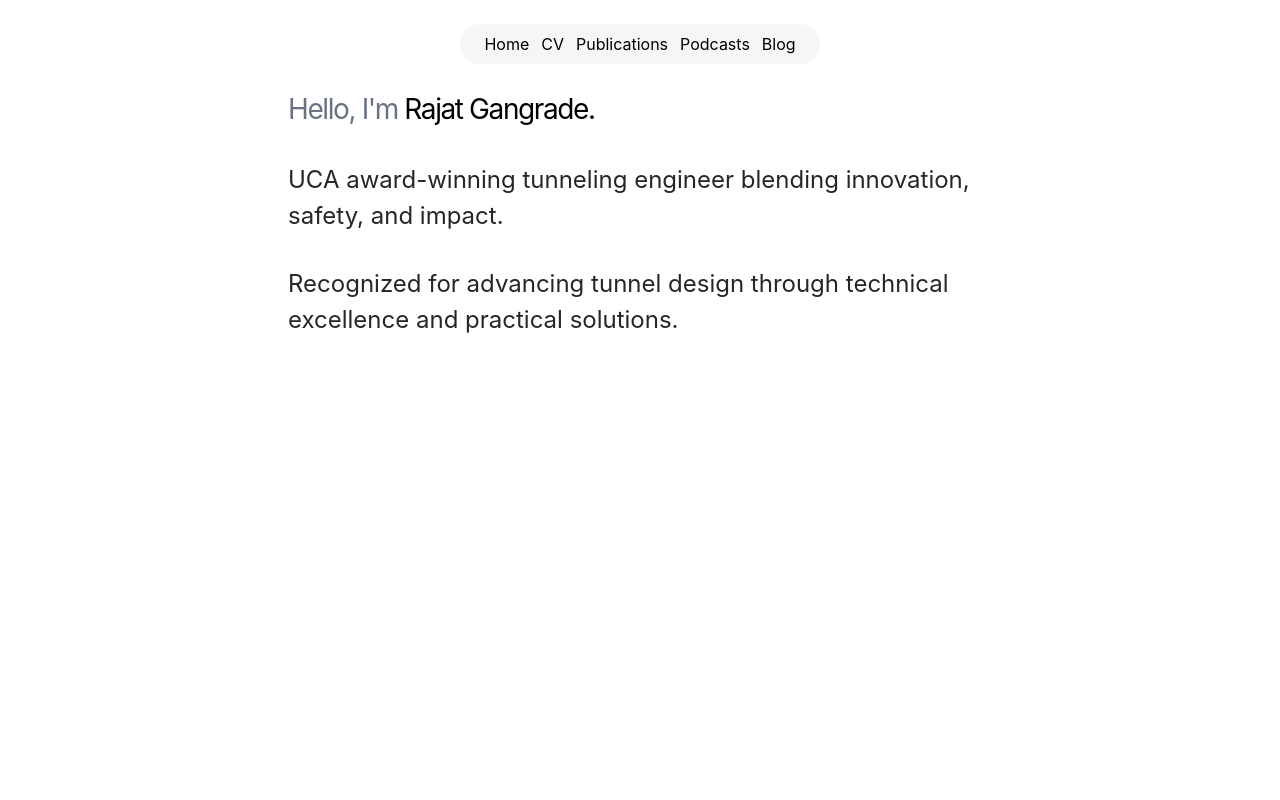
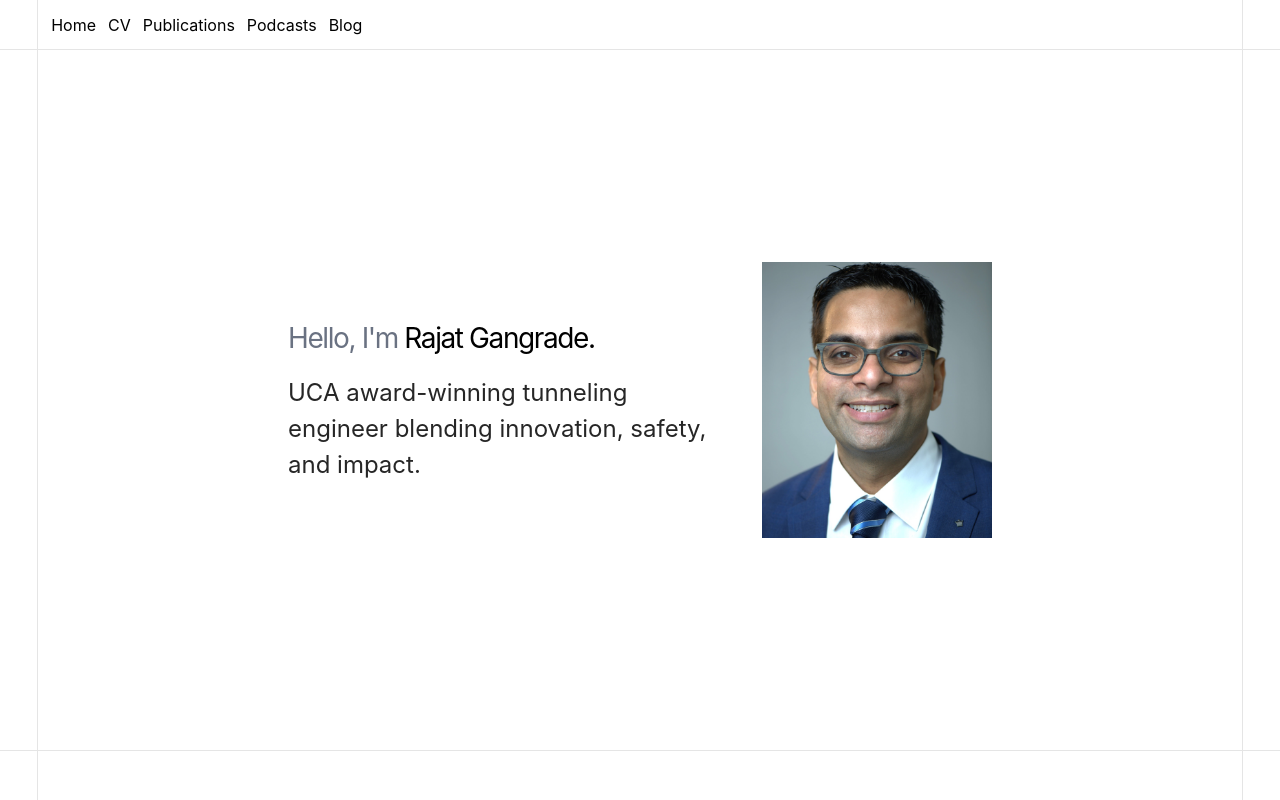
Before and after one commit to rajat2g/Portfolio, a Next.js app: page / in a window 1280 px wide. Built offline with nearby package versions, Linux system fonts and the light colour scheme.

Commit message:
homepage revamp

```diff
--- a/app/blog/page.tsx
+++ b/app/blog/page.tsx
@@ -7,7 +7,7 @@ export const metadata = {
 
 export default function Page() {
   return (
-    <section>
+    <section style={{ marginTop: "2vh" }}>
       <h1 className="font-semibold text-2xl mb-8 tracking-tighter">My Blog</h1>
       <BlogPosts />
     </section>
--- a/app/components/nav.tsx
+++ b/app/components/nav.tsx
@@ -11,22 +11,8 @@ const navItems = {
 
 export function Navbar() {
   return (
-    <aside style={{
-      position: "sticky",
-      top: "0px",
-      // transform: "translateX(-50%)"
-    }}>
-      <div style={{
-        padding: "24px 0",
-        display: "flex",
-        justifyContent: "center"
-      }}>
     <nav
       style={{
-            backgroundColor: 'rgba(242, 242, 242, 0.7)',
-            borderRadius: "100px",
-            backdropFilter: "blur(25px)",
-            padding: "8px 24px",
         display: "flex",
         gap: "12px",
         width: "fit-content"
@@ -42,7 +28,5 @@ export function Navbar() {
         )
       })}
     </nav>
-        </div>
-    </aside>
   )
 }
--- a/app/layout.tsx
+++ b/app/layout.tsx
@@ -1,40 +1,7 @@
 import './global.css'
-import type { Metadata } from 'next'
 import { GeistSans } from 'geist/font/sans'
 import { GeistMono } from 'geist/font/mono'
 import { Navbar } from './components/nav'
-import { Analytics } from '@vercel/analytics/react'
-import { SpeedInsights } from '@vercel/speed-insights/next'
-import Footer from './components/footer'
-import { baseUrl } from './sitemap'
-
-export const metadata: Metadata = {
-  metadataBase: new URL(baseUrl),
-  title: {
-    default: 'Next.js Portfolio Starter',
-    template: '%s | Next.js Portfolio Starter',
-  },
-  description: 'This is my portfolio.',
-  openGraph: {
-    title: 'My Portfolio',
-    description: 'This is my portfolio.',
-    url: baseUrl,
-    siteName: 'My Portfolio',
-    locale: 'en_US',
-    type: 'website',
-  },
-  robots: {
-    index: true,
-    follow: true,
-    googleBot: {
-      index: true,
-      follow: true,
-      'max-video-preview': -1,
-      'max-image-preview': 'large',
-      'max-snippet': -1,
-    },
-  },
-}
 
 const cx = (...classes) => classes.filter(Boolean).join(' ')
 
@@ -52,19 +19,78 @@ export default function RootLayout({
         GeistMono.variable
       )}
     >
-      <body className="antialiased mb-4">
-        <Navbar />
+      <body className="antialiased" style={{ position: "relative" }}>
+        <div
+          id="top-fancy-line-block"
+          style={{
+            position: "absolute",
+            top: "0",
+            left: "0",
+            right: "0",
+            borderBottom: "1px solid #e5e5e5",
+            height: "50px",
+            paddingLeft: "4vw",
+            paddingRight: "4vw",
+            display: "flex",
+            alignItems: "center",
+            justifyContent: "flex-start"
+          }}
+        >
+          {/* <p className='font-semibold hidden sm:block'>Rajat Gangrade</p> */}
+          <Navbar/>
+        </div>
         <main
-        className='mx-4 sm:mx-16 md:mx-32 lg:mx-40 xl:mx-72'
-          // style={{
-          //   margin: "0 20vw"
-          // }}
+          className='mx-4 sm:mx-16 md:mx-32 lg:mx-40 xl:mx-72'
+          style={{
+            paddingTop: "50px",
+            paddingBottom: "50px",
+            minHeight: "100vh",
+            display: "flex",
+            alignItems: "center",
+            justifyContent: "center"
+          }}
         >
           {children}
-          {/* <Footer />
-          <Analytics />
-          <SpeedInsights /> */}
         </main>
+        <div
+          id="bottom-fancy-line-block"
+          style={{
+            height: "50px",
+            position: "absolute",
+            bottom: "0",
+            left: "0",
+            right: "0",
+            zIndex: "100",
+            borderTop: "1px solid #e5e5e5"
+          }}
+        >
+        </div>
+        <div
+          id="right-fancy-line-block"
+          style={{
+            position: "absolute",
+            bottom: "0",
+            top: "0",
+            right: "0",
+            zIndex: "100",
+            borderLeft: "1px solid #e5e5e5",
+            width: "3vw"
+          }}
+        >
+        </div>
+        <div
+          id="left-fancy-line-block"
+          style={{
+            position: "absolute",
+            bottom: "0",
+            top: "0",
+            left: "0",
+            zIndex: "100",
+            borderRight: "1px solid #e5e5e5",
+            width: "3vw"
+          }}
+        >
+        </div>
       </body>
     </html>
   )
--- a/app/pages/cv/page.tsx
+++ b/app/pages/cv/page.tsx
@@ -68,7 +68,7 @@ export default function CVPage() {
   }
   const { title, description, education, experience, publications, awards, skills, service } = content;
   return (
-    <main className="">
+    <div style={{ marginTop: "2vh" }}>
       <h1 className="mb-4 text-2xl font-semibold tracking-tighter">{title}</h1>
       <p className="mb-8 text-neutral-700 dark:text-neutral-300">{description}</p>
       <section className="mb-10">
@@ -134,6 +134,6 @@ export default function CVPage() {
           ))}
         </ul>
       </section>
-    </main>
+    </div>
   );
 }
--- a/app/pages/home/page.tsx
+++ b/app/pages/home/page.tsx
@@ -1,6 +1,7 @@
 export const dynamic = "force-dynamic";
 import fs from 'fs';
 import path from 'path';
+import Image from 'next/image';
 
 // Type definitions
 type FeaturedProjectItem = {
@@ -38,17 +39,24 @@ export default function Home() {
 
   return (
     <section>
-      <h1 className="mb-8 tracking-tighter text-[28px]">
-        <span className="text-gray-500">Hello, I'm</span> Rajat Gangrade.
-      </h1>
-
-      <p className="text-[24px] mb-8 text-neutral-800">
-        {punchline1}
-      </p>
-
-      <p className="text-[24px] text-neutral-800">
-        {punchline2}
-      </p>
+      <div style={{alignItems: "center" }} className="flex flex-col md:flex-row items-start md:items-center gap-8">
+        <div>
+          <h1 className="mb-4 tracking-tighter text-[28px]">
+            <span className="text-gray-500">Hello, I'm</span> Rajat Gangrade.
+          </h1>
+          <p className="text-[24px] text-neutral-800">
+            {punchline1}
+          </p>
+        </div>
+          <Image
+            src="/headshot.jpeg"
+            alt="Rajat Gangrade headshot"
+            width={1335}
+            height={1600}
+            priority
+            style={{ width: '230px', height: 'auto' }}
+          />
+      </div>
 
       {/* Featured Project Section */}
       {/* <div className="my-12">
--- a/app/pages/podcasts/page.tsx
+++ b/app/pages/podcasts/page.tsx
@@ -50,7 +50,7 @@ export default function PodcastsPage() {
   }
   const { title, description, appearances, topics, formats, inquiries } = content;
   return (
-    <main className="">
+    <div style={{ marginTop: "2vh" }}>
       <h1 className="mb-4 text-2xl font-semibold tracking-tighter">{title}</h1>
       <p className="mb-8 text-neutral-700 dark:text-neutral-300">{description}</p>
       <section className="mb-12">
@@ -85,6 +85,6 @@ export default function PodcastsPage() {
           <a href={`mailto:${inquiries.email}`} className="text-link-primary hover:text-link-hover transition-colors">{inquiries.email}</a>
         )}
       </section>
-    </main>
+    </div>
   );
 }
--- a/app/pages/publications/page.tsx
+++ b/app/pages/publications/page.tsx
@@ -38,7 +38,7 @@ function getPublicationsContent(): PublicationsContent {
 export default function PublicationsPage() {
   const { title, description, publications, research_areas } = getPublicationsContent();
   return (
-    <main className="">
+    <div style={{ marginTop: "2vh" }}>
       <h1 className="mb-4 text-2xl font-semibold tracking-tighter">{title}</h1>
       <p className="mb-4 text-lg text-neutral-700 dark:text-neutral-300">{description}</p>
       <section className="mb-4">
@@ -61,6 +61,6 @@ export default function PublicationsPage() {
           ))}
         </ul>
       </section>
-    </main>
+    </div>
   );
 }
--- a/app/pages/research/page.tsx
+++ /dev/null
@@ -1,137 +0,0 @@
-import fs from "fs";
-import path from "path";
-import yaml from "js-yaml";
-
-interface Interest {
-  interest: string;
-  details: string;
-}
-interface Project {
-  title: string;
-  years: string;
-  details: string;
-  link?: string;
-}
-interface Methodology {
-  method: string;
-  details: string;
-}
-interface Collaboration {
-  type: string;
-  partners: { partner: string }[];
-}
-interface Impact {
-  metric: string;
-  value: string;
-}
-interface ResearchContent {
-  title: string;
-  description: string;
-  interests: Interest[];
-  current_projects: Project[];
-  completed_projects: Project[];
-  methodology: Methodology[];
-  collaborations: Collaboration[];
-  impact: Impact[];
-}
-
-export default function ResearchPage() {
-  const filePath = path.join(process.cwd(), "content", "research.md");
-  const raw = fs.readFileSync(filePath, "utf-8");
-  const match = /^---([\s\S]*?)---/.exec(raw);
-  let content: ResearchContent = {
-    title: "",
-    description: "",
-    interests: [],
-    current_projects: [],
-    completed_projects: [],
-    methodology: [],
-    collaborations: [],
-    impact: [],
-  };
-  if (match) {
-    const parsed = yaml.load(match[1]);
-    if (parsed && typeof parsed === 'object' && !Array.isArray(parsed)) {
-      content = { ...content, ...parsed };
-    }
-  }
-  const { title, description, interests, current_projects, completed_projects, methodology, collaborations, impact } = content;
-  return (
-    <main className="max-w-2xl mx-auto py-8 px-4">
-      <h1 className="mb-4 text-2xl font-semibold tracking-tighter">{title}</h1>
-      <p className="mb-8 text-neutral-700 dark:text-neutral-300">{description}</p>
-      <section className="mb-10">
-        <h2 className="text-xl font-bold mb-4">Research Interests</h2>
-        <ul>
-          {interests && interests.map((item, idx) => (
-            <li key={idx} className="mb-2">
-              <span className="font-semibold">{item.interest}:</span> {item.details}
-            </li>
-          ))}
-        </ul>
-      </section>
-      <section className="mb-10">
-        <h2 className="text-xl font-bold mb-4">Current Projects</h2>
-        <ul>
-          {current_projects && current_projects.map((item, idx) => (
-            <li key={idx} className="mb-4">
-              <div className="font-semibold">{item.title} <span className="text-sm text-neutral-500">({item.years})</span></div>
-              <div className="text-neutral-800 dark:text-neutral-200">{item.details}</div>
-            </li>
-          ))}
-        </ul>
-      </section>
-      <section className="mb-10">
-        <h2 className="text-xl font-bold mb-4">Completed Projects</h2>
-        <ul>
-          {completed_projects && completed_projects.map((item, idx) => (
-            <li key={idx} className="mb-4">
-              <div className="font-semibold">
-                {item.title} <span className="text-sm text-neutral-500">({item.years})</span>
-                {item.link && (
-                  <a href={item.link} className="ml-2 text-link-primary hover:text-link-hover transition-colors" target="_blank" rel="noopener noreferrer">[Read more]</a>
-                )}
-              </div>
-              <div className="text-neutral-800 dark:text-neutral-200">{item.details}</div>
-            </li>
-          ))}
-        </ul>
-      </section>
-      <section className="mb-10">
-        <h2 className="text-xl font-bold mb-4">Research Methodology</h2>
-        <ul>
-          {methodology && methodology.map((item, idx) => (
-            <li key={idx} className="mb-2">
-              <span className="font-semibold">{item.method}:</span> {item.details}
-            </li>
-          ))}
-        </ul>
-      </section>
-      <section className="mb-10">
-        <h2 className="text-xl font-bold mb-4">Collaborations</h2>
-        <ul>
-          {collaborations && collaborations.map((item, idx) => (
-            <li key={idx} className="mb-4">
-              <div className="font-semibold">{item.type}</div>
-              <ul className="list-disc ml-6">
-                {item.partners && item.partners.map((p, i) => (
-                  <li key={i}>{p.partner}</li>
-                ))}
-              </ul>
-            </li>
-          ))}
-        </ul>
-      </section>
-      <section className="mb-10">
-        <h2 className="text-xl font-bold mb-4">Research Impact</h2>
-        <ul>
-          {impact && impact.map((item, idx) => (
-            <li key={idx} className="mb-2">
-              <span className="font-semibold">{item.metric}:</span> {item.value}
-            </li>
-          ))}
-        </ul>
-      </section>
-    </main>
-  );
-}
```
Also changed, not shown: public/headshot.jpeg (added). Lines whose indentation alone changed are shown as unchanged.
